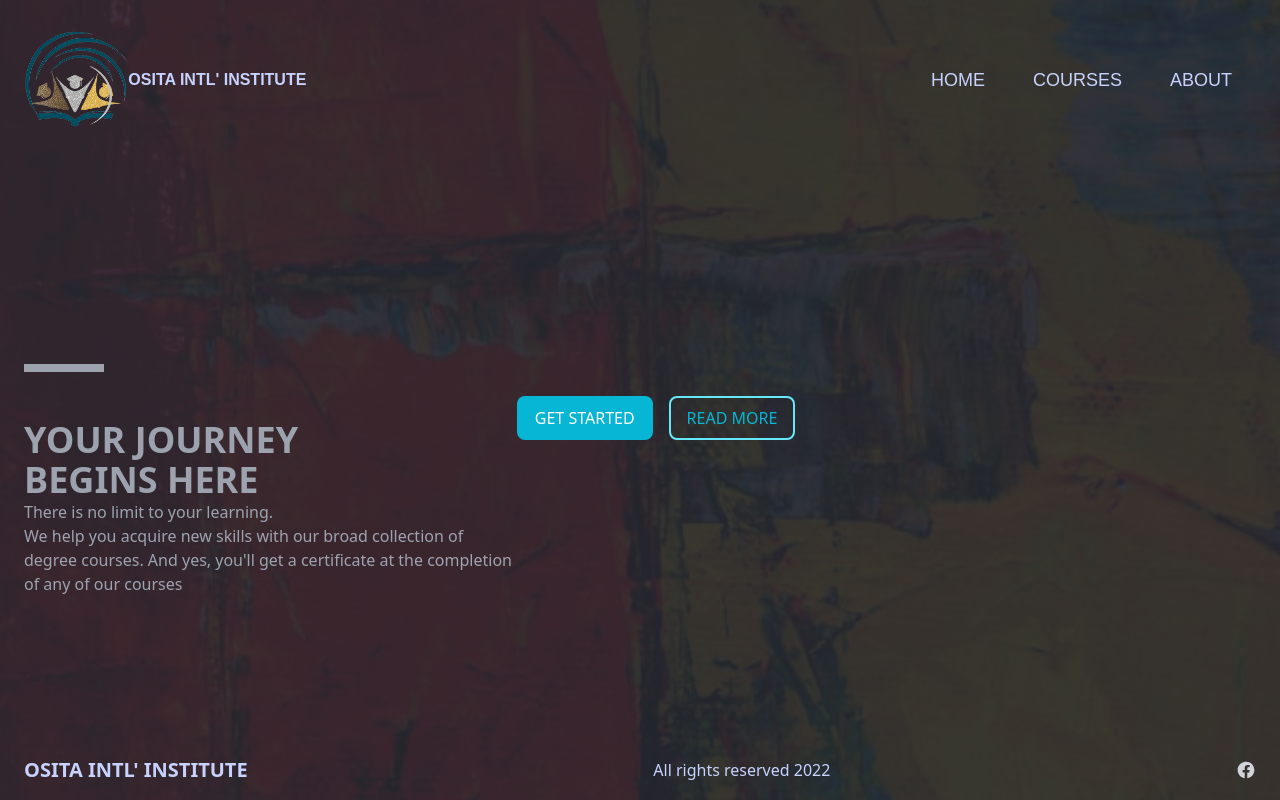
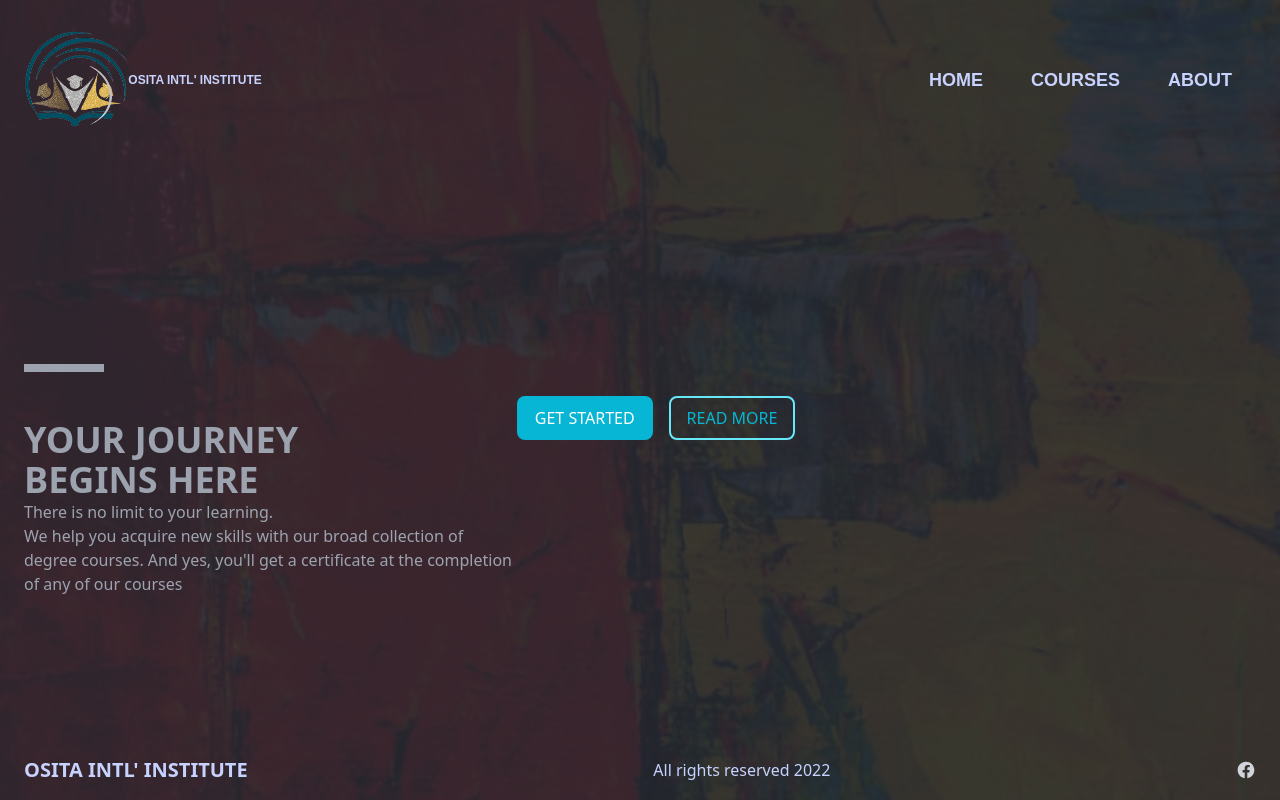
Before and after one commit to Radi-dev/Class-Enrollment-Frontend-React, a React (Create React App) app: page / in a window 1280 px wide. Built offline with nearby package versions, Linux system fonts and the light colour scheme; no server answers.

Commit message:
logo fix

```diff
--- a/src/components/course_detail.js
+++ b/src/components/course_detail.js
@@ -23,8 +23,9 @@ export default function Details({ data, ...props }) {
     ? details.courseOutlines.filter((outline) => outline.course === id)
     : null;
   return (
+    <>
+      {course ? <Header bgImage={course.photo} /> : <Header />}
       <section className="details text-gray-600 body-font">
-      {course ? <Header bgImage={course.photo} /> : <Header />}
         {course ? (
           <div className="container px-5 py-24 mx-auto">
             <div className="flex flex-col text-center w-full mb-20">
@@ -132,7 +133,8 @@ export default function Details({ data, ...props }) {
             </div>
           </section>
         )}
+      </section>
       <Footer />
-    </section>
+    </>
   );
 }
--- a/src/components/courses.js
+++ b/src/components/courses.js
@@ -8,8 +8,9 @@ function Courses({ data, ...props }) {
   // const courseData = dataRequest(cd, links.courses); //remove links.courses to use dummy data. No api call will be made
   const courseData = data;
   return (
+    <>
+      <Header bgImage="bg.jpg" />
       <section className="text-gray-500 body-font">
-      <Header bgImage="bg.jpg" />
         <div className="container px-5 py-24 mx-auto mb-10">
           <div className="flex flex-col text-center w-full mb-20">
             <h1 className="sm:text-3xl text-2xl font-medium title-font mb-4 text-gray-600">
@@ -80,8 +81,9 @@ function Courses({ data, ...props }) {
             )}
           </div>
         </div>
+      </section>
       <Footer />
-    </section>
+    </>
   );
 }
 
--- a/src/components/header.js
+++ b/src/components/header.js
@@ -53,17 +53,17 @@ export default function Header({ dark, bgImage, ...props }) {
         <></>
       )}
 
-      <div className="container h-full  mx-auto px-6 flex items-center z-50 justify-between">
+      <div className="container h-full  mx-auto px-6 flex font-bold items-center z-50 justify-between">
         <Link to="/">
           {dark ? (
             <div className="flex items-center h-28 sm:h-32 uppercase text-prim1 text- white font-black">
               <ImgOrAlt src="Logo.png" className="text-xs h-3/4" />
-              <div>{brandNameShort}</div>
+              <div className="text-xs">{brandNameShort}</div>
             </div>
           ) : (
             <div className="flex items-center h-28 sm:h-32 uppercase text-gray-800  font-black">
               <ImgOrAlt src="Logo.png" className="text-xs h-3/4" />
-              <div>{brandNameShort}</div>
+              <div className="text-xs">{brandNameShort}</div>
             </div>
           )}
         </Link>
```
Lines whose indentation alone changed are shown as unchanged.
